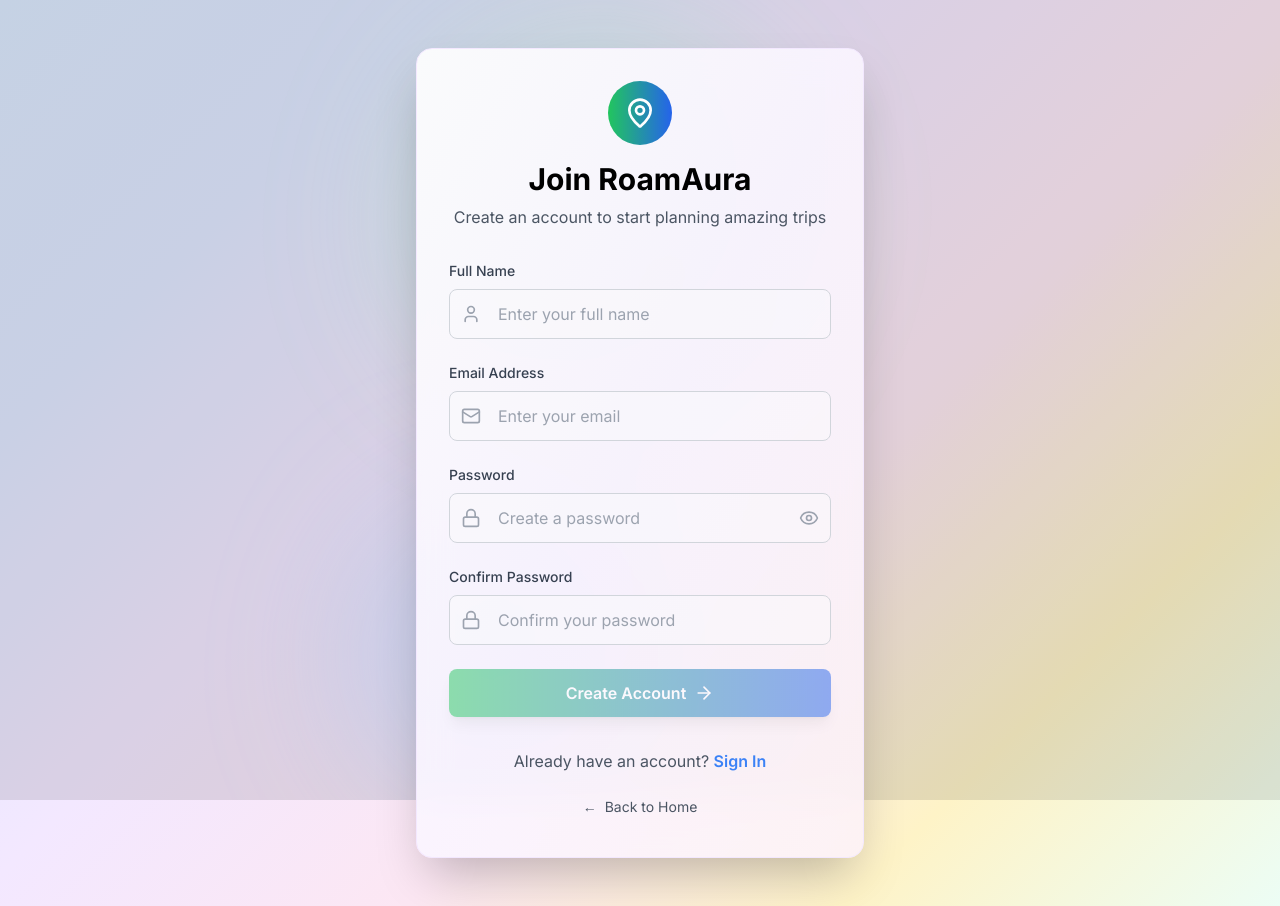
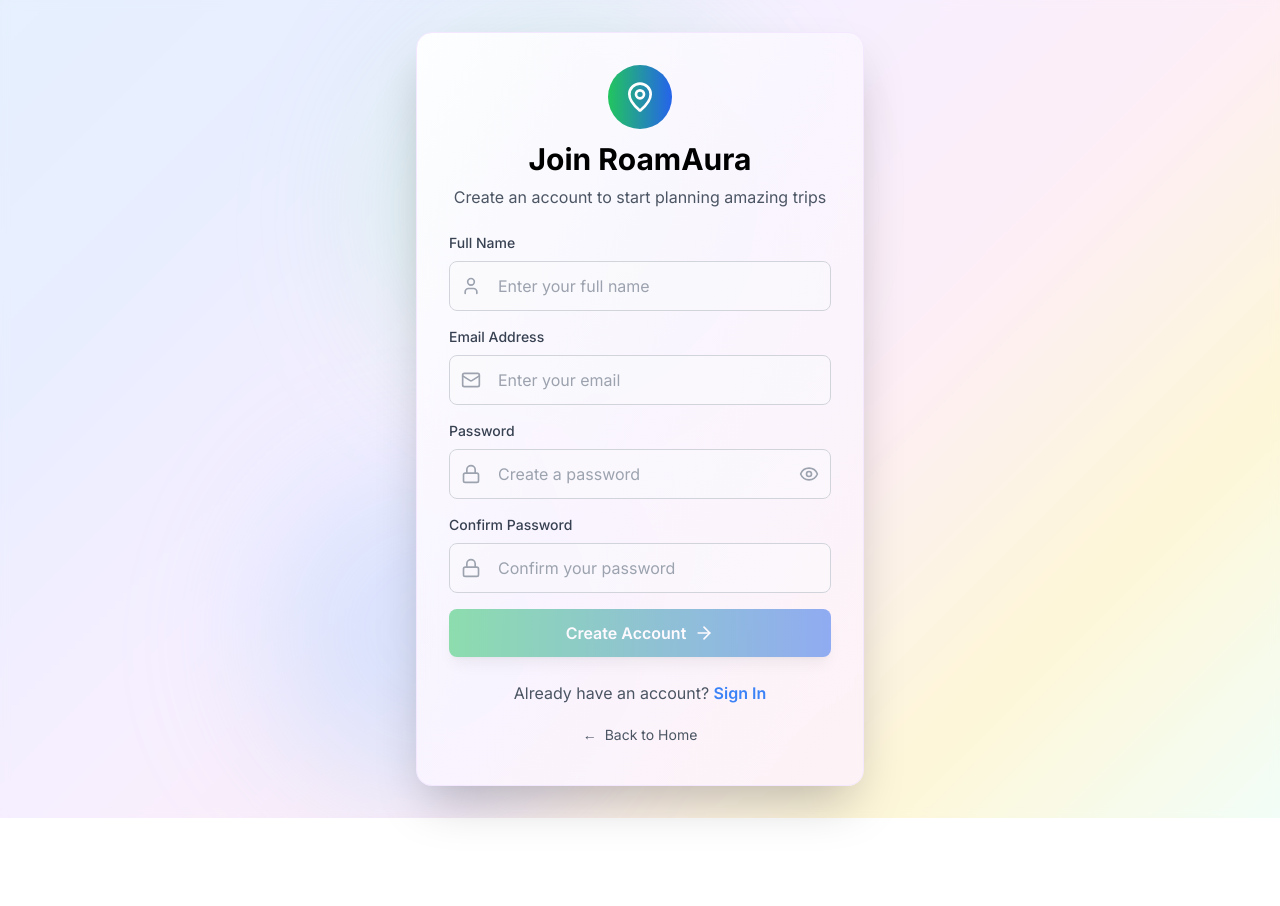
Before and after one commit to guru-vishal/roam-aura, a React (Vite) app in the folder travel-planner-frontend/: page /signup in a window 1280 px wide. After the commit the page ends 818 px from the top, so only its background shows below. Built offline with nearby package versions, Linux system fonts and the light colour scheme; no server answers.

Commit message:
Fix Signup page alignment

```diff
--- a/travel-planner-frontend/src/components/Footer.jsx
+++ b/travel-planner-frontend/src/components/Footer.jsx
@@ -173,15 +173,15 @@ const Footer = () => {
                 rel="noopener noreferrer"
                 className="flex items-center space-x-3 hover:opacity-80 transition-opacity"
               >
-                <Mail className={`w-5 h-5 ${isDark ? 'text-blue-400' : 'text-blue-600'}`} />
+                <Mail className={`w-5 h-5 ${isDark ? '!text-blue-300' : '!text-blue-500'}`} />
                 <span className={isDark ? 'text-gray-400' : 'text-gray-600'}>vishal3012006@gmail.com</span>
               </a>
               <div className="flex items-center space-x-3">
-                <Phone className={`w-5 h-5 ${isDark ? 'text-blue-400' : 'text-blue-600'}`} />
+                <Phone className={`w-5 h-5 ${isDark ? '!text-blue-300' : '!text-blue-500'}`} />
                 <span className={isDark ? 'text-gray-400' : 'text-gray-600'}>+91 95972 93169</span>
               </div>
               <div className="flex items-center space-x-3">
-                <MapPin className={`w-5 h-5 ${isDark ? 'text-blue-400' : 'text-blue-600'}`} />
+                <MapPin className={`w-5 h-5 ${isDark ? '!text-blue-300' : '!text-blue-500'}`} />
                 <span className={isDark ? 'text-gray-400' : 'text-gray-600'}>Coimbatore, India</span>
               </div>
             </div>
--- a/travel-planner-frontend/src/index.css
+++ b/travel-planner-frontend/src/index.css
@@ -13,6 +13,17 @@ body {
 
 * {
   box-sizing: border-box;
+}
+
+/* Remove transition delay for color/background changes */
+* {
+  transition-property: all;
+  transition-timing-function: cubic-bezier(0.4, 0, 0.2, 1);
+  transition-duration: 150ms;
+}
+
+*[class*="transition-colors"] {
+  transition-duration: 0ms !important;
 }
 
 /* Dark Mode Support */
--- a/travel-planner-frontend/src/pages/Signup.jsx
+++ b/travel-planner-frontend/src/pages/Signup.jsx
@@ -71,13 +71,13 @@ const Signup = () => {
   };
 
   return (
-    <div className={`min-h-screen flex items-center justify-center px-4 py-12 ${isDark ? 'home-bg-dark' : 'home-bg-light'}`}>
+    <div className={`min-h-screen flex items-center justify-center px-4 py-8 backdrop-blur-md ${isDark ? 'home-bg-dark' : 'home-bg-light'}`}>
       {/* Toast Notifications */}
       <ToastContainer toasts={toasts} removeToast={removeToast} />
 
       {/* Background Animation */}
-      <div className="absolute inset-0 overflow-hidden">
-        <div className={`absolute inset-0 ${isDark ? 'bg-black/40' : 'bg-black/10'}`}></div>
+      <div className="absolute inset-0 overflow-hidden -z-10">
+        <div className={`absolute inset-0 ${isDark ? 'bg-black/40' : 'bg-white/30'} backdrop-blur-sm`}></div>
         {/* Animated background shapes */}
         <motion.div
           animate={{
@@ -107,11 +107,11 @@ const Signup = () => {
         }`}
       >
         {/* Header */}
-        <div className="text-center mb-8">
+        <div className="text-center mb-6">
           <motion.div
             whileHover={{ rotate: 360 }}
             transition={{ duration: 0.5 }}
-            className="inline-flex items-center justify-center w-16 h-16 bg-gradient-to-r from-green-500 to-blue-600 rounded-full mb-4"
+            className="inline-flex items-center justify-center w-16 h-16 bg-gradient-to-r from-green-500 to-blue-600 rounded-full mb-3"
           >
             <MapPin className="w-8 h-8 text-white" />
           </motion.div>
@@ -123,7 +123,7 @@ const Signup = () => {
         </div>
 
         {/* Form */}
-        <form onSubmit={handleSubmit} className="space-y-6">
+        <form onSubmit={handleSubmit} className="space-y-4">
           {/* Name Field */}
           <div>
             <label className={`block text-sm font-medium mb-2 ${isDark ? 'text-gray-300' : 'text-gray-700'}`}>
@@ -227,17 +227,17 @@ const Signup = () => {
           {/* Password Validation */}
           {(formData.password || formData.confirmPassword) && (
             <div className="space-y-2">
-              <div className={`flex items-center space-x-2 text-sm ${
-                passwordValidation.length ? 'text-green-600' : 'text-gray-500'
-              }`}>
-                <Check className={`w-4 h-4 ${passwordValidation.length ? 'text-green-600' : 'text-gray-400'}`} />
-                <span>At least 6 characters</span>
+              <div className="flex items-center space-x-2 text-sm">
+                <Check className={`w-4 h-4 ${passwordValidation.length ? '!text-green-500' : 'text-gray-400'}`} />
+                <span className={passwordValidation.length ? (isDark ? 'text-green-400' : 'text-green-600') : (isDark ? 'text-gray-400' : 'text-gray-500')}>
+                  At least 6 characters
+                </span>
               </div>
-              <div className={`flex items-center space-x-2 text-sm ${
-                passwordValidation.match && formData.confirmPassword ? 'text-green-600' : 'text-gray-500'
-              }`}>
-                <Check className={`w-4 h-4 ${passwordValidation.match && formData.confirmPassword ? 'text-green-600' : 'text-gray-400'}`} />
-                <span>Passwords match</span>
+              <div className="flex items-center space-x-2 text-sm">
+                <Check className={`w-4 h-4 ${passwordValidation.match && formData.confirmPassword ? '!text-green-500' : 'text-gray-400'}`} />
+                <span className={passwordValidation.match && formData.confirmPassword ? (isDark ? 'text-green-400' : 'text-green-600') : (isDark ? 'text-gray-400' : 'text-gray-500')}>
+                  Passwords match
+                </span>
               </div>
             </div>
           )}
@@ -262,7 +262,7 @@ const Signup = () => {
         </form>
 
         {/* Login Link */}
-        <div className="mt-8 text-center">
+        <div className="mt-6 text-center">
           <p className={isDark ? 'text-gray-300' : 'text-gray-600'}>
             Already have an account?{' '}
             <Link
@@ -275,7 +275,7 @@ const Signup = () => {
         </div>
 
         {/* Back to Home */}
-        <div className="mt-4 text-center">
+        <div className="mt-3 text-center">
           <Link
             to="/"
             className={`inline-flex items-center space-x-2 text-sm px-4 py-2 rounded-lg transition-all duration-300 ${
--- a/travel-planner-frontend/tailwind.config.js
+++ b/travel-planner-frontend/tailwind.config.js
@@ -6,6 +6,9 @@ export default {
   ],
   theme: {
     extend: {
+      transitionDuration: {
+        '0': '0ms',
+      },
       colors: {
         primary: {
           50: '#f0f9ff',
```
